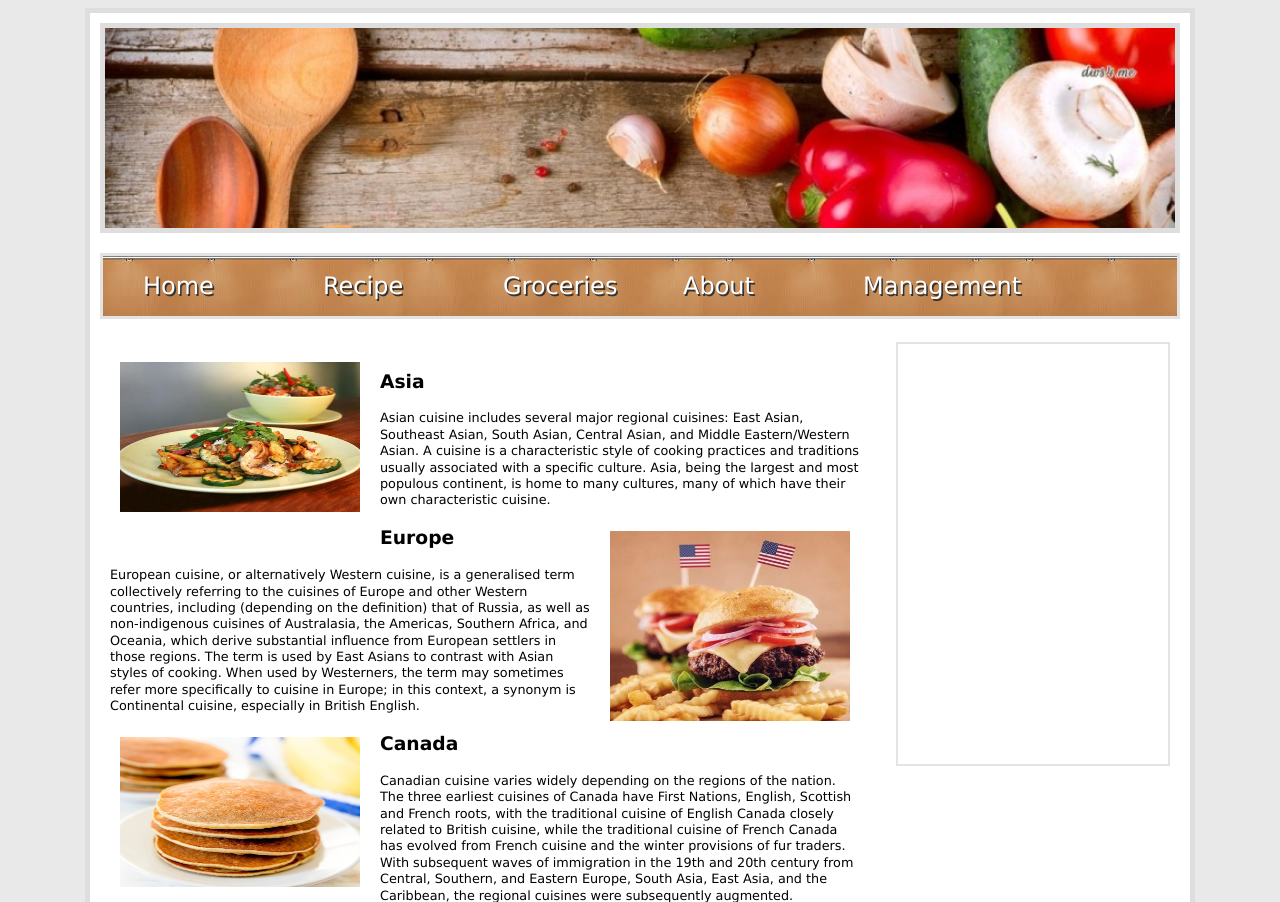
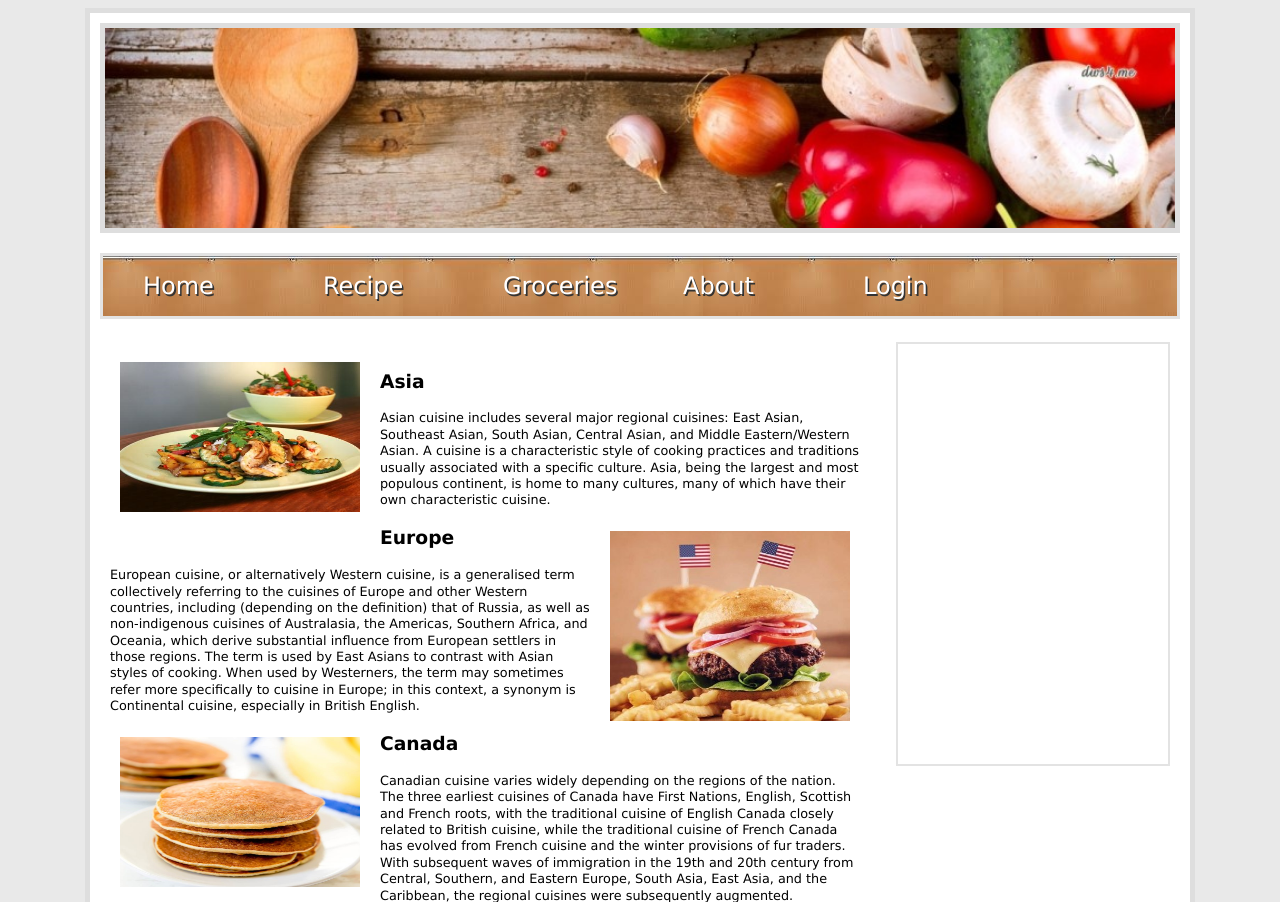
Before and after one commit to isabeltiongsk/recipe-website, a PHP site: page /index.php in a window 1280 px wide. Shown: the top 902 px of the page. Run offline with PHP 8.4, Linux system fonts and the light colour scheme.

Commit message:
Update Templates.php
add admin login

```diff
--- a/Templates.php
+++ b/Templates.php
@@ -21,7 +21,7 @@ and open the template in the editor.
                     <li><a href="Recipe.php">Recipe</a></li>
                     <li><a href="#">Groceries</a></li>
                     <li><a href="#">About</a></li>
-                    <li><a href="Management.php">Management</a></li>
+                    <li><a href="registration/login.php">Login</a></li>
                 </ul>
             </nav>
 
```
